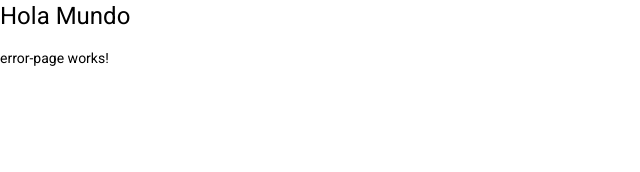
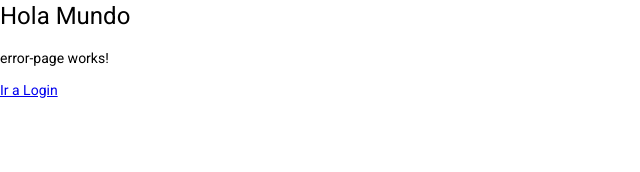
Before and after one commit to cparradoc/Angular-Course, an Angular app in the folder Angular/05-heroesApp/: page /404 in a window 1280 px wide. Shown: the top 172 px of the page, without its empty margins (0-640 px from the left). Built offline with nearby package versions, Linux system fonts and the light colour scheme.

Commit message:
children routes, lazyloading

```diff
--- a/Angular/05-heroesApp/src/app/app-routing.module.ts
+++ b/Angular/05-heroesApp/src/app/app-routing.module.ts
@@ -3,6 +3,10 @@
 import { ErrorPageComponent } from './shared/error-page/error-page.component';
 
 const routes: Routes = [
+  { //cuando alguien entre en el path auth, carga sus hijos, que viene de auth.module, cuando se cargue en memoria trae el modulo AuthModule
+    path: 'auth',
+    loadChildren: () => import('./auth/auth.module').then(m => m.AuthModule)
+  },
   {
     path: '404',
     component: ErrorPageComponent
--- a/Angular/05-heroesApp/src/app/auth/auth.module.ts
+++ b/Angular/05-heroesApp/src/app/auth/auth.module.ts
@@ -2,6 +2,7 @@
 import { CommonModule } from '@angular/common';
 import { LoginComponent } from './pages/login/login.component';
 import { RegisterComponent } from './pages/register/register.component';
+import { AuthRoutingModule } from './auth-routing.module';
 
 
 
@@ -11,7 +12,8 @@
     RegisterComponent
   ],
   imports: [
-    CommonModule
+    CommonModule,
+    AuthRoutingModule
   ]
 })
 export class AuthModule { }
--- a/Angular/05-heroesApp/src/app/shared/error-page/error-page.component.html
+++ b/Angular/05-heroesApp/src/app/shared/error-page/error-page.component.html
@@ -1 +1,6 @@
 <p>error-page works!</p>
+
+
+<a routerLink="/auth/login">
+    Ir a Login
+</a>
```
Also changed, not shown: Angular/05-heroesApp/src/app/auth/auth-routing.module.ts (added, +35 -0 lines).
